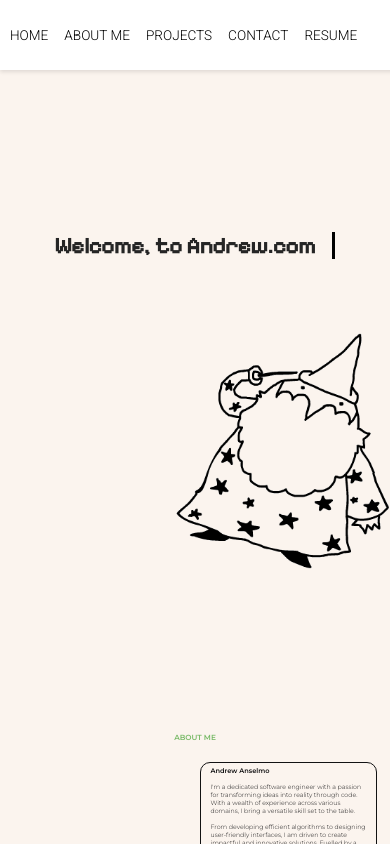
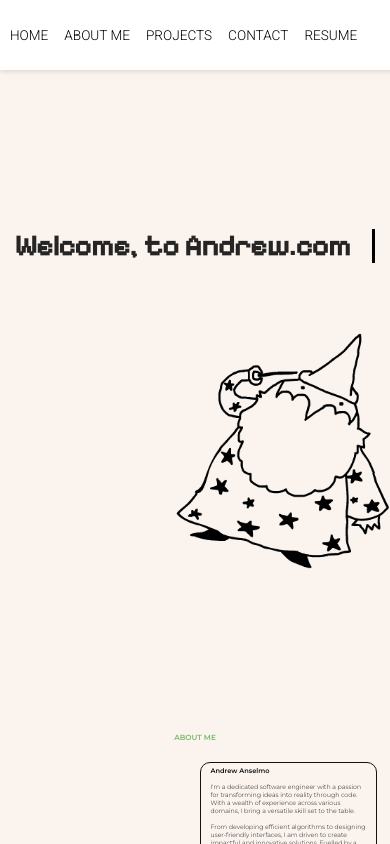
Before and after one commit to andrewanselmo/Andrew-Site, a React (Vite) app: page / in a window 390 px wide. Shown: the top 844 px of the page. Built offline with nearby package versions, Linux system fonts and the light colour scheme.

Commit message:
phone responsive

```diff
--- a/src/components/Content.css
+++ b/src/components/Content.css
@@ -31,7 +31,7 @@ body {
 
   #header {
     /* Controls how far out the cursor goes */
-    width: 51ch;
+    width: 48ch;
     animation: typing 3s steps(22), blink .5s step-end infinite alternate;
     white-space: nowrap;
     overflow: hidden;
@@ -360,7 +360,8 @@ li:hover {
 
     #header{
 
-        font-size: 70%;
+        font-size: 90%;
+        width: 51ch;
 
     }
 
```
